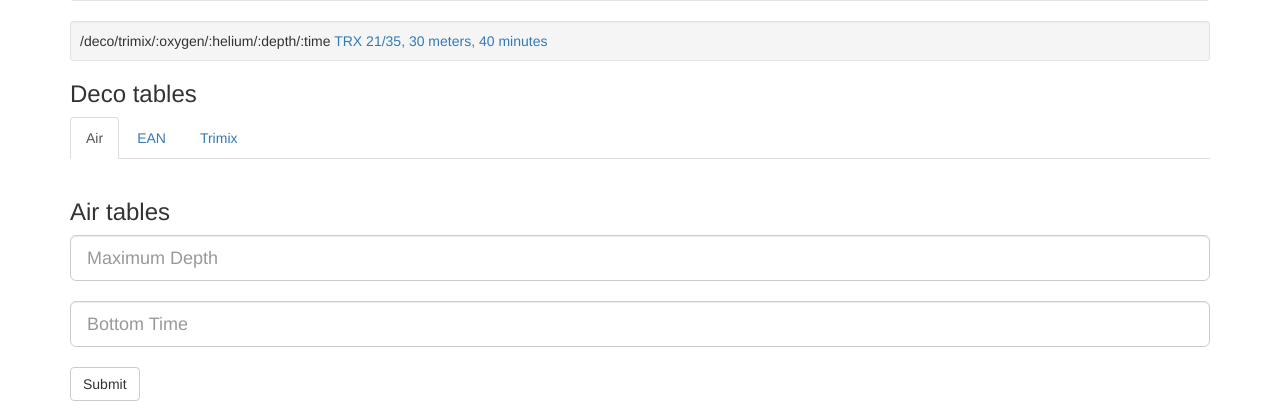
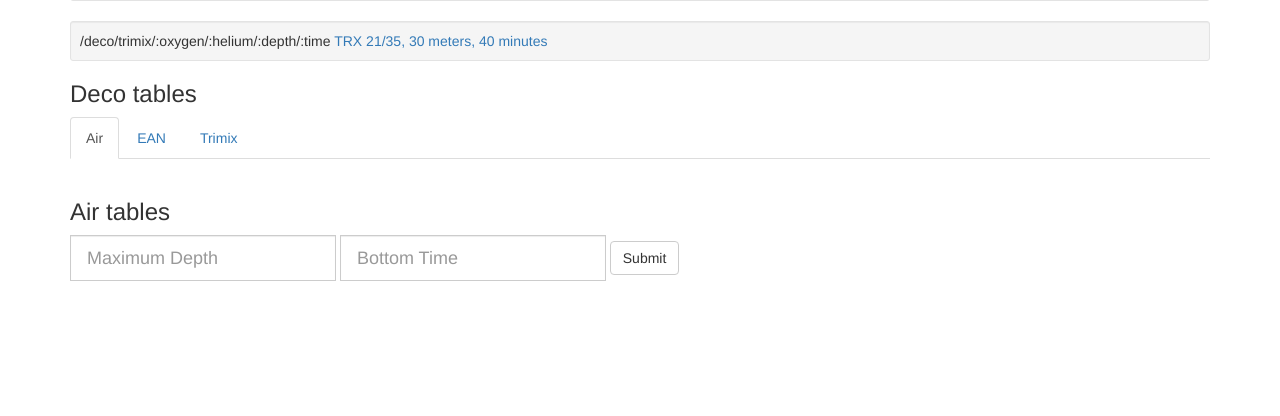
Before and after one commit to Tombio/DecoServer, a Flask app: page / in a window 1280 px wide. Shown: the part 521-937 px from the top of the page. After the commit the page ends 802 px from the top, so only its background shows below. Run offline with Flask 2, Linux system fonts and the light colour scheme; some libraries are stand-ins or nearby versions.

Commit message:
Added some div stuff

```diff
--- a/app/templates/index.html
+++ b/app/templates/index.html
@@ -34,12 +34,14 @@
       <div class="tab-content">
           <div id="menu_air" class="tab-pane fade in active">
               <h3>Air tables</h3>
-              <div class="form-group">
-                  <input class="form-control input-lg" id="max_depth" type="text" placeholder="Maximum Depth"/>
-                  <br/>
+              <div class="form-inline">
+                  <div class="input-group mb-2 mr-sm-2 mb-sm-0">
+                      <input class="form-control input-lg" id="max_depth" type="text" placeholder="Maximum Depth"/>
+                  </div>
                   <!-- <label for="dive_time"></label> -->
-                  <input class="form-control input-lg" id="dive_time" type="text" placeholder="Bottom Time"/>
-                  <br/>
+                  <div class="input-group mb-2 mr-sm-2 mb-sm-0">
+                      <input class="form-control input-lg" id="dive_time" type="text" placeholder="Bottom Time"/>
+                  </div>
                   <button type="submit" class="btn btn-default">Submit</button>
               </div>
           </div>
```
